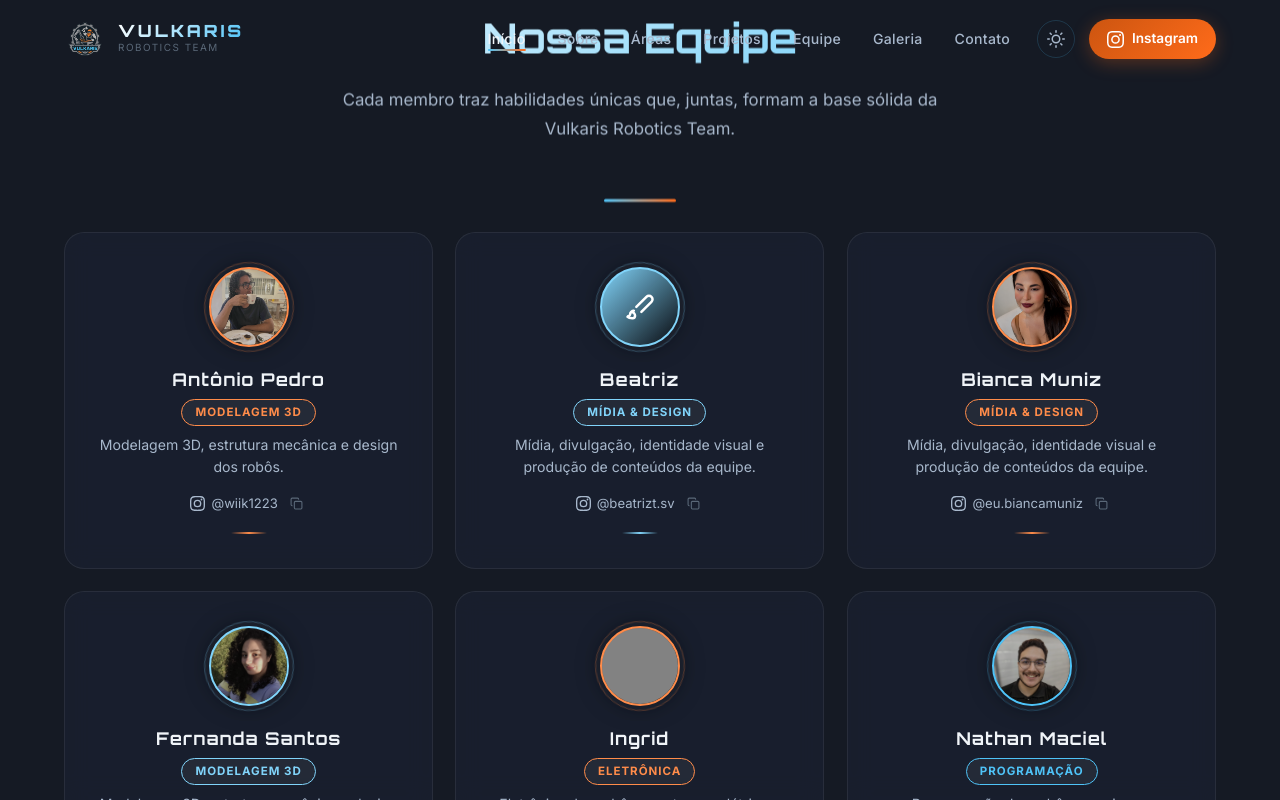
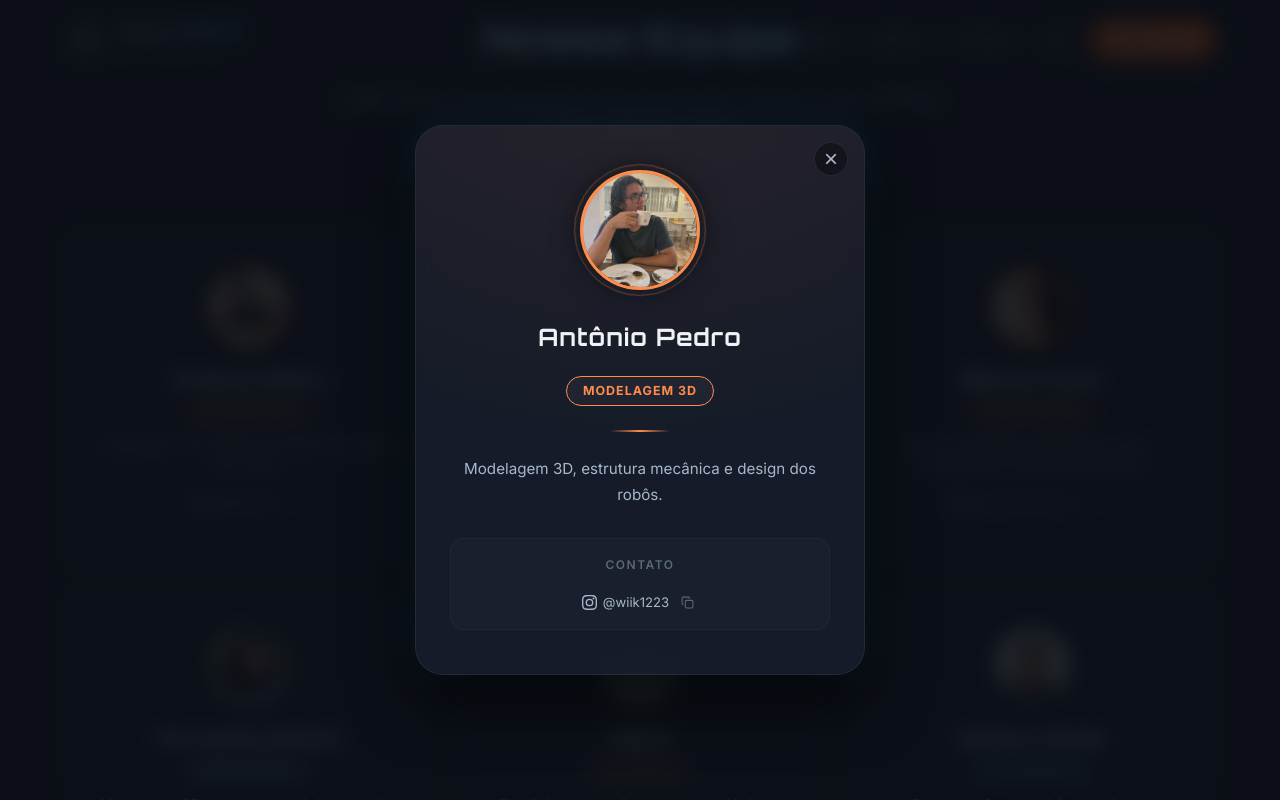
Before and after one commit to nathannmvr/vulkaris, a React (Vite) app: page / in a window 1280 px wide. Both pictures are taken after a click on the element 248 px from the left and 5251 px from the top of the page. Shown: the part 4851-5651 px from the top of the page. Built offline with nearby package versions, Linux system fonts and the light colour scheme; grey boxes are pictures that could not be loaded.

Commit message:
style/feat: centralizar cards de membros/projetos e adicionar modal de detalhes para membros

```diff
--- a/src/components/Team.jsx
+++ b/src/components/Team.jsx
@@ -9,6 +9,7 @@ export default function Team() {
   const gridRef = useStaggerReveal({ staggerMs: 120, threshold: 0.1 });
   const ctaRef = useScrollReveal({ threshold: 0.5 });
   const [copiedId, setCopiedId] = useState(null);
+  const [activeMember, setActiveMember] = useState(null);
 
   const handleCopy = (e, text, id) => {
     e.preventDefault();
@@ -40,8 +41,9 @@ export default function Team() {
               data-stagger
               id={`member-${member.id}`}
               role="listitem"
-              style={{ '--member-color': member.color }}
+              style={{ '--member-color': member.color, cursor: 'pointer' }}
               aria-label={`${member.name} — ${member.role}`}
+              onClick={() => setActiveMember(member)}
             >
               <div className="team__card-glow" aria-hidden="true" />
 
@@ -72,6 +74,7 @@ export default function Team() {
                       target="_blank"
                       rel="noopener noreferrer"
                       aria-label={`Instagram de ${member.name}`}
+                      onClick={(e) => e.stopPropagation()}
                     >
                       <IconInstagram size={15} />
                       <span>{member.instagram}</span>
@@ -106,6 +109,76 @@ export default function Team() {
           </a>
         </div>
       </div>
+
+      {/* Modal de Detalhes do Membro */}
+      {activeMember && (
+        <div className="team__modal-overlay" onClick={() => setActiveMember(null)}>
+          <div
+            className="team__modal glass-card"
+            onClick={e => e.stopPropagation()}
+            style={{ '--member-color': activeMember.color }}
+          >
+            <button
+              className="team__modal-close"
+              onClick={() => setActiveMember(null)}
+              aria-label="Fechar modal"
+            >
+              &times;
+            </button>
+
+            <div className="team__modal-glow" aria-hidden="true" />
+
+            <div className="team__modal-content">
+              <div className="team__modal-avatar-wrapper">
+                <div className="team__modal-avatar">
+                  {activeMember.image ? (
+                    <img
+                      src={activeMember.image}
+                      alt={`Foto de ${activeMember.name}`}
+                      className="team__modal-avatar-img"
+                    />
+                  ) : (
+                    <span className="team__modal-avatar-icon">{activeMember.icon}</span>
+                  )}
+                </div>
+                <div className="team__modal-avatar-ring" aria-hidden="true" />
+              </div>
+
+              <h3 className="team__modal-name">{activeMember.name}</h3>
+              <span className="team__modal-role">{activeMember.role}</span>
+              <div className="team__modal-divider" />
+              <p className="team__modal-desc">{activeMember.description}</p>
+
+              {activeMember.instagram && (
+                <div className="team__modal-instagram-section">
+                  <span className="team__modal-instagram-title">Contato</span>
+                  <div className="team__instagram-wrapper">
+                    <a
+                      href={`https://instagram.com/${activeMember.instagram.replace('@', '')}`}
+                      className="team__instagram"
+                      target="_blank"
+                      rel="noopener noreferrer"
+                      aria-label={`Instagram de ${activeMember.name}`}
+                      onClick={e => e.stopPropagation()}
+                    >
+                      <IconInstagram size={15} />
+                      <span>{activeMember.instagram}</span>
+                    </a>
+                    <button
+                      className="team__copy-btn"
+                      onClick={(e) => handleCopy(e, activeMember.instagram, activeMember.id)}
+                      aria-label={`Copiar Instagram de ${activeMember.name}`}
+                      title="Copiar usuário"
+                    >
+                      {copiedId === activeMember.id ? <IconCheck size={13} /> : <IconCopy size={13} />}
+                    </button>
+                  </div>
+                </div>
+              )}
+            </div>
+          </div>
+        </div>
+      )}
     </section>
   );
 }
--- a/src/styles/Projects.css
+++ b/src/styles/Projects.css
@@ -114,8 +114,9 @@
 
 /* Grid */
 .projects__grid {
-  display: grid;
-  grid-template-columns: repeat(3, 1fr);
+  display: flex;
+  flex-wrap: wrap;
+  justify-content: center;
   gap: 22px;
 }
 
@@ -127,6 +128,8 @@
   transition: all var(--transition-base);
   border-radius: var(--radius-lg);
   animation: fade-in-up 0.6s ease var(--animation-delay) both;
+  flex: 0 1 calc((100% - 44px) / 3);
+  min-width: 280px;
 }
 
 .projects__card:hover {
@@ -390,10 +393,15 @@
     background: linear-gradient(180deg, transparent 55%, var(--color-bg-card) 100%);
   }
   .projects__featured-content { padding: 26px; }
-  .projects__grid { grid-template-columns: 1fr; }
+  .projects__card {
+    flex: 0 1 calc((100% - 22px) / 2);
+  }
 }
 
 @media (max-width: 640px) {
+  .projects__card {
+    flex: 0 1 100%;
+  }
   .projects__featured-title { font-size: 1.35rem; }
   .projects__modal-content { padding: 20px; gap: 14px; }
   .projects__modal-image { height: 180px; }
--- a/src/styles/Team.css
+++ b/src/styles/Team.css
@@ -6,8 +6,9 @@
 }
 
 .team__grid {
-  display: grid;
-  grid-template-columns: repeat(3, 1fr);
+  display: flex;
+  flex-wrap: wrap;
+  justify-content: center;
   gap: 22px;
   margin-bottom: 52px;
 }
@@ -26,6 +27,8 @@
   overflow: hidden;
   border-color: rgba(255,255,255,0.07);
   animation: fade-in-up 0.6s ease var(--animation-delay) both;
+  flex: 0 1 calc((100% - 44px) / 3);
+  min-width: 280px;
 }
 
 .team__card:hover {
@@ -210,8 +213,199 @@
 }
 
 /* Responsive */
-@media (max-width: 900px) { .team__grid { grid-template-columns: repeat(2, 1fr); } }
+@media (max-width: 900px) {
+  .team__card {
+    flex: 0 1 calc((100% - 22px) / 2);
+  }
+}
 @media (max-width: 640px) {
-  .team__grid { grid-template-columns: 1fr; }
+  .team__card {
+    flex: 0 1 100%;
+  }
   .team__cta  { padding: 28px 20px; }
 }
+
+/* Modal de Detalhes do Membro */
+.team__modal-overlay {
+  position: fixed;
+  inset: 0;
+  background: rgba(10, 14, 21, 0.85);
+  backdrop-filter: blur(10px);
+  -webkit-backdrop-filter: blur(10px);
+  display: flex;
+  align-items: center;
+  justify-content: center;
+  z-index: 2000;
+  animation: fade-in 0.3s ease;
+}
+
+.team__modal {
+  width: 90%;
+  max-width: 450px;
+  background: var(--color-glass);
+  border: 1px solid var(--color-border);
+  border-radius: var(--radius-xl);
+  overflow: hidden;
+  display: flex;
+  flex-direction: column;
+  position: relative;
+  box-shadow: 0 25px 60px rgba(0, 0, 0, 0.7), 0 0 40px rgba(79, 195, 247, 0.1);
+  animation: modal-scale-in 0.35s cubic-bezier(0.34, 1.56, 0.64, 1);
+  padding: 44px 34px;
+  align-items: center;
+  text-align: center;
+  border-color: rgba(255, 255, 255, 0.07);
+}
+
+.team__modal-close {
+  position: absolute;
+  top: 16px;
+  right: 16px;
+  background: rgba(15, 17, 23, 0.7);
+  border: 1px solid rgba(255, 255, 255, 0.08);
+  border-radius: 50%;
+  color: var(--color-text-secondary);
+  width: 34px;
+  height: 34px;
+  display: flex;
+  align-items: center;
+  justify-content: center;
+  font-size: 1.5rem;
+  line-height: 1;
+  cursor: pointer;
+  transition: all var(--transition-fast);
+  z-index: 10;
+}
+
+.team__modal-close:hover {
+  color: var(--color-text-primary);
+  border-color: var(--member-color);
+  background: rgba(79, 195, 247, 0.1);
+  box-shadow: 0 0 10px rgba(79, 195, 247, 0.2);
+}
+
+.team__modal-glow {
+  position: absolute;
+  top: -50%; left: -50%;
+  width: 200%; height: 200%;
+  background: radial-gradient(circle at 50% 0%, var(--member-color), transparent 50%);
+  opacity: 0.12;
+  pointer-events: none;
+}
+
+.team__modal-content {
+  display: flex;
+  flex-direction: column;
+  align-items: center;
+  gap: 20px;
+  width: 100%;
+}
+
+/* Modal Avatar */
+.team__modal-avatar-wrapper {
+  position: relative;
+  width: 120px; height: 120px;
+  margin-bottom: 8px;
+}
+
+.team__modal-avatar {
+  width: 120px; height: 120px;
+  border-radius: 50%;
+  background: linear-gradient(135deg, var(--member-color), rgba(0,0,0,0.8));
+  display: flex;
+  align-items: center;
+  justify-content: center;
+  border: 3px solid var(--member-color);
+  box-shadow: 0 0 28px rgba(0,0,0,0.6), 0 0 0 5px rgba(255,255,255,0.03);
+}
+
+.team__modal-avatar-img {
+  width: 100%;
+  height: 100%;
+  border-radius: 50%;
+  object-fit: cover;
+  filter: saturate(0.9) brightness(0.88);
+}
+
+.team__modal-avatar-icon {
+  color: #ffffff;
+  display: flex;
+  align-items: center;
+  justify-content: center;
+  transform: scale(1.3);
+}
+
+.team__modal-avatar-ring {
+  position: absolute;
+  inset: -6px;
+  border-radius: 50%;
+  border: 1px solid var(--member-color);
+  opacity: 0.35;
+  animation: spin-ring 10s linear infinite;
+}
+
+.team__modal-name {
+  font-family: var(--font-display);
+  font-size: 1.5rem;
+  font-weight: 700;
+  color: var(--color-text-primary);
+  letter-spacing: 1px;
+}
+
+.team__modal-role {
+  display: inline-block;
+  padding: 4px 16px;
+  background: rgba(255,255,255,0.04);
+  border: 1px solid var(--member-color);
+  border-radius: 50px;
+  font-size: 0.78rem;
+  font-weight: 700;
+  color: var(--member-color);
+  letter-spacing: 1px;
+  text-transform: uppercase;
+}
+
+.team__modal-divider {
+  width: 60px;
+  height: 2px;
+  background: linear-gradient(90deg, transparent, var(--member-color), transparent);
+  margin: 4px 0;
+}
+
+.team__modal-desc {
+  font-size: 0.95rem;
+  color: var(--color-text-secondary);
+  line-height: 1.7;
+}
+
+.team__modal-instagram-section {
+  width: 100%;
+  background: rgba(255, 255, 255, 0.02);
+  border: 1px solid rgba(255, 255, 255, 0.04);
+  border-radius: var(--radius-md);
+  padding: 16px;
+  display: flex;
+  flex-direction: column;
+  align-items: center;
+  gap: 10px;
+  margin-top: 10px;
+}
+
+.team__modal-instagram-title {
+  font-size: 0.75rem;
+  font-weight: 600;
+  text-transform: uppercase;
+  color: var(--color-text-muted);
+  letter-spacing: 1.5px;
+}
+
+@keyframes modal-scale-in {
+  from {
+    opacity: 0;
+    transform: scale(0.92);
+  }
+  to {
+    opacity: 1;
+    transform: scale(1);
+  }
+}
```
